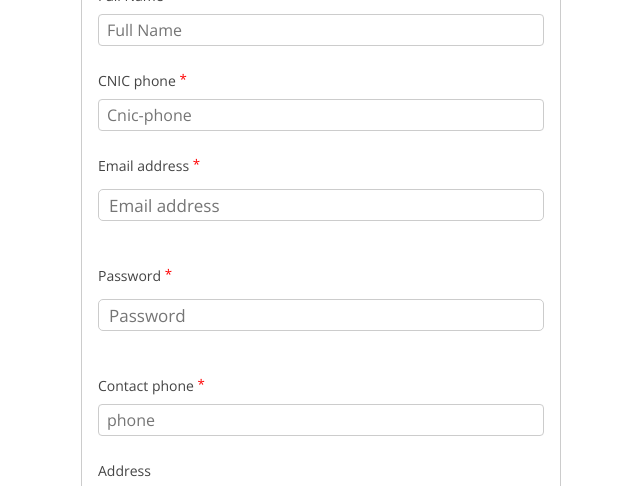
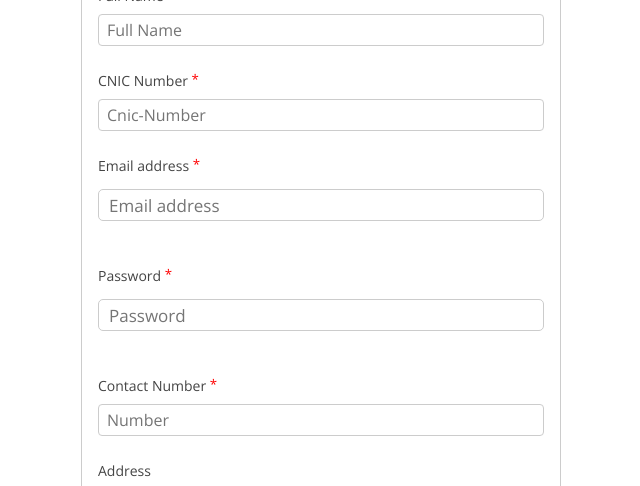
Before and after one commit to Hans-Raj12/Helping-Hands-Sahulat-Basket-, a React (Create React App) app in the folder frontend/: page /donor-signup in a window 1280 px wide. Shown: the part 163-649 px from the top of the page, without its empty margins (319-959 px from the left). Built offline with nearby package versions, Linux system fonts and the light colour scheme.

Commit message:
Add AuthContext hook

```diff
--- a/frontend/src/App.js
+++ b/frontend/src/App.js
@@ -1,4 +1,5 @@
 import {BrowserRouter as Router, Routes, Route} from 'react-router-dom'
+import { AuthProvider } from './context/AuthContext';
 import Home2 from "./pages/Home2";
 import Login from './pages/Login'
 import Footer2 from './components/Footer2'
@@ -35,13 +36,16 @@ function App() {
 
     <>
       <Router>
+      <AuthProvider>
           <Routes>
             <Route path='/' element={<Home2/>}/>
+
             <Route path='/login' element={<Login/>}/>
             <Route path='/signup' element={<Signup/>}/>
             <Route path='/donor-signup' element={<DonorSignup/>}/>
             <Route path='/needy-signup' element={<NeedySignup/>}/>
           </Routes>
+
 
 
 
@@ -76,6 +80,7 @@ function App() {
                 </Route>
           </Routes>
           <Footer2/>
+          </AuthProvider>
         </Router>
 
     </>
--- a/frontend/src/DonorDashboard/DonorHeader.jsx
+++ b/frontend/src/DonorDashboard/DonorHeader.jsx
@@ -1,15 +1,20 @@
 import React from 'react'
+import { useContext, useState } from 'react';
+import { AuthContext } from '../context/AuthContext';
 import { FaSignOutAlt, FaBell, FaEnvelope } from 'react-icons/fa';
 import "./DonorHeader.css";
 import person from '../assets/DonorImages/person.jpg'
 const DonorHeader = () => {
+  const [name, setName] = useState('Name')
+  const { credentials } = useContext(AuthContext)
+//  console.log(credentials)
   return (
     <div className='donor-header'>
       <header>
         <div className="logo">
         </div>
         <div style={{display:'inline-flex'}}>
-        <img src={person} alt="profile" width={"40px"} style={{borderRadius:'40px'}}/>kashish</div>
+        <img src={person} alt="profile" width={"40px"} style={{borderRadius:'40px'}}/>{credentials?.name}</div>
         <div className="icons">
 
 
--- a/frontend/src/DonorDashboard/DonorSidebar.jsx
+++ b/frontend/src/DonorDashboard/DonorSidebar.jsx
@@ -1,4 +1,5 @@
-import React, { useState } from 'react';
+import React, { useState, useContext } from 'react';
+import { AuthContext } from '../context/AuthContext';
 import {
     FaTh,
     FaBars,
@@ -11,6 +12,7 @@ import * as IoIcons from 'react-icons/io';
 import './DonorSidebar.css';
 import DonorHeader from './DonorHeader';
 const DonorSidebar = ({children}) => {
+  const { credentials } = useContext(AuthContext)
     const[isOpen ,setIsOpen] = useState(false);
     const toggle = () => setIsOpen (!isOpen);
     const menuItem=[
@@ -59,7 +61,7 @@ const DonorSidebar = ({children}) => {
         <div className="donor-sidebar-container">
            <div style={{width: isOpen ? "360px" : "50px"}} className="sidebar">
                <div className="top_section">
-                   <h1 style={{display: isOpen ? "block" : "none"}} className="logo">Logo</h1>
+                   <h1 style={{display: isOpen ? "block" : "none"}} className="logo">{credentials?.name}</h1>
                    <div style={{marginLeft: isOpen ? "50px" : "0px"}} className="bars">
                        <FaBars onClick={toggle}/>
                    </div>
--- a/frontend/src/components/DonorSignup.js
+++ b/frontend/src/components/DonorSignup.js
@@ -99,14 +99,14 @@ function DonorSignup(){
             </div>
             <div className="Field">
               <label>
-                CNIC phone <sup>*</sup>
+                CNIC Number <sup>*</sup>
               </label>
               <input type="text"
                  value={cnic}
                  onChange={(e) => {
                    setcnic(e.target.value);
                  }}
-                 placeholder="Cnic-phone"  />
+                 placeholder="Cnic-Number"  />
             </div>
             <div className="Field">
               <label>
@@ -141,14 +141,14 @@ function DonorSignup(){
             </div>
             <div className="Field">
               <label>
-                Contact phone <sup>*</sup>
+                Contact Number <sup>*</sup>
               </label>
               <input type="text"
                  value={phone}
                  onChange={(e) => {
                    setphone(e.target.value);
                  }}
-                 placeholder="phone"  />
+                 placeholder="Number"  />
             </div>
             <div className="Field">
               <label>Address</label>
--- /dev/null
+++ b/frontend/src/context/AuthContext.js
@@ -0,0 +1,13 @@
+import React, { createContext, useState } from 'react';
+
+export const AuthContext = createContext();
+
+export const AuthProvider = ({ children }) => {
+  const [credentials , setCredentials] = useState({});
+
+  return (
+    <AuthContext.Provider value={{ credentials, setCredentials }}>
+      {children}
+    </AuthContext.Provider>
+  );
+};
--- a/frontend/src/pages/Login.js
+++ b/frontend/src/pages/Login.js
@@ -1,10 +1,12 @@
-import { useState } from 'react'
+import { useState,useContext } from 'react'
 import { Link } from 'react-router-dom';
 import { useNavigate } from 'react-router-dom'
-
+import { AuthContext } from '../context/AuthContext';
 import LoginImage from '../assets/login.jpg'
 import '../styles/Login.css'
 const Login = () => {
+
+  const { setCredentials } = useContext(AuthContext)
 
   const [form,setForm] = useState({
     email:'',
@@ -27,6 +29,7 @@ const Login = () => {
     const data = await response.json();
     if (response.ok) {
       alert("Welcome "+data.user.name+" role: "+data.role);
+      setCredentials({name:data.user.name})
       navigate(data.redirect);
     } else {
       alert(data.message);
```
